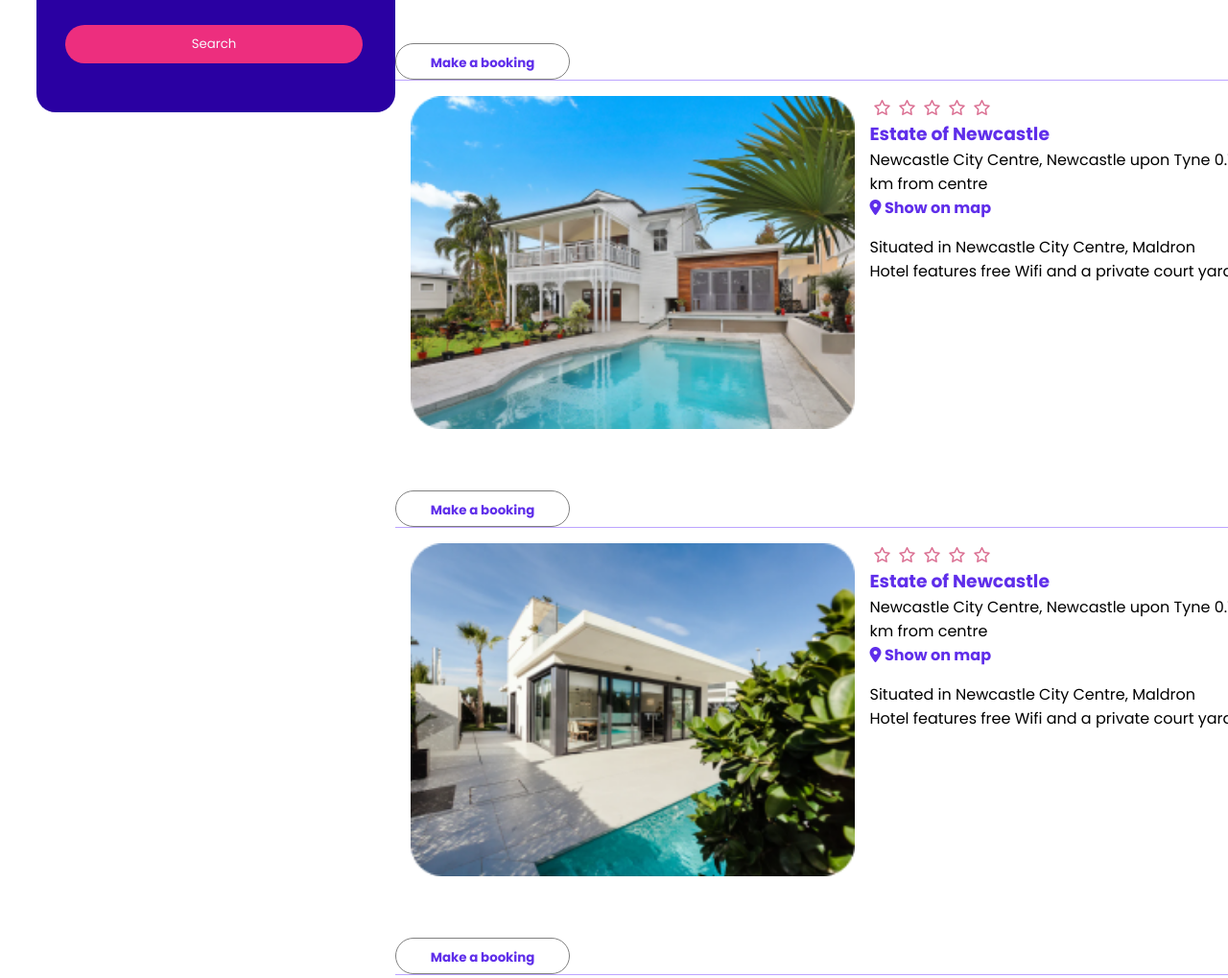
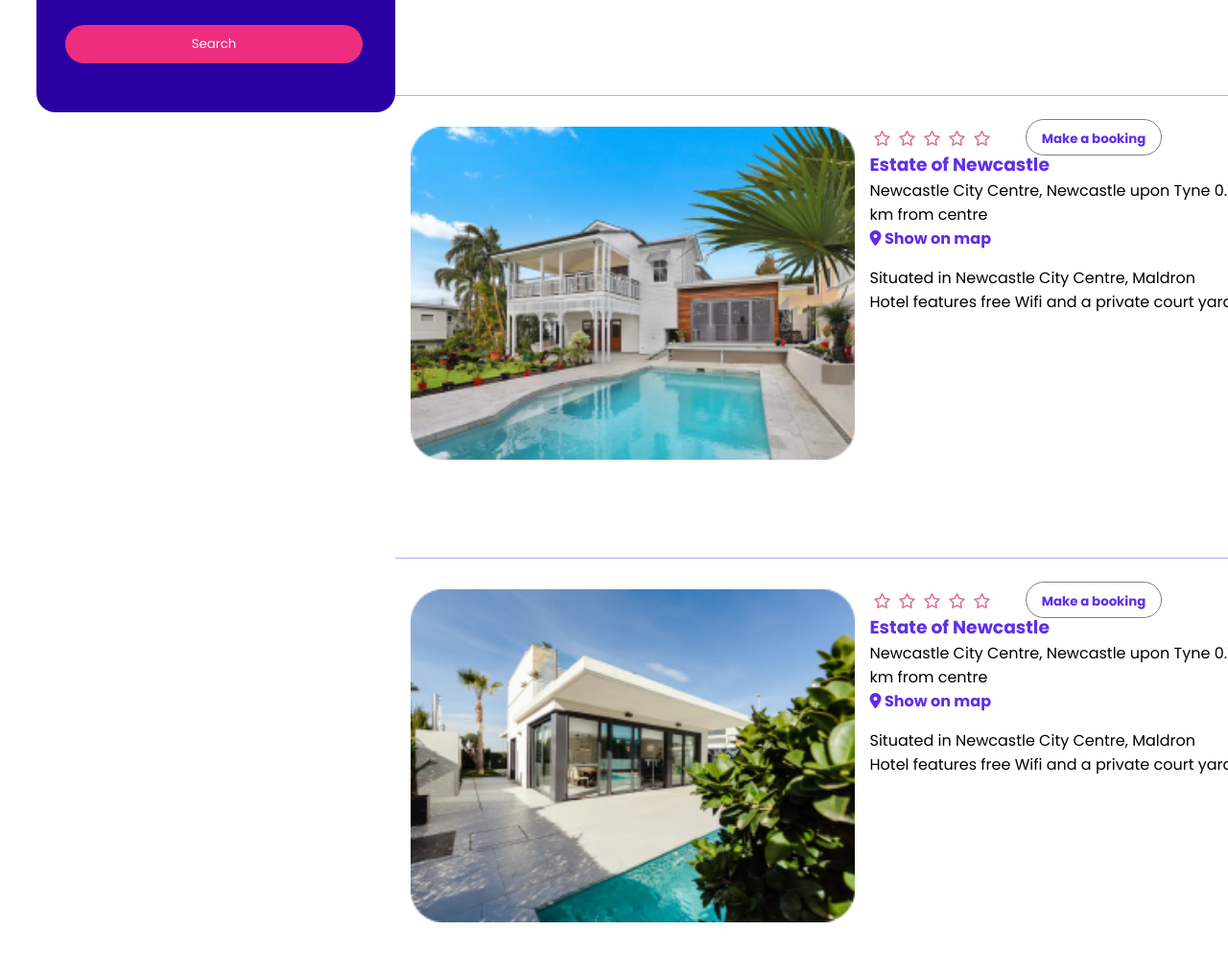
Before and after one commit to manuelaperezsimon/202207-w1chwe-adrian-arco-manuela-perez, a website: page index.html in a window 1280 px wide. Shown: the part 715-1734 px from the top of the page at 96% size. Drawn offline with nearby package versions, Linux system fonts and the light colour scheme; files that its build step writes are made by us from their sources.

Commit message:
resized margins and give position to transparent button on the house card

```diff
--- a/index.html
+++ b/index.html
@@ -104,7 +104,7 @@
   <p >Situated in Newcastle City Centre, Maldron Hotel features free Wifi and a private court yard</p>
   </div>
 </div>
-<button class="button button--small button--transparent" >Make a booking</button>
+<button class="button button--small button--transparent button--replace" >Make a booking</button>
 </article>
 
   <article class="house-card">
@@ -122,7 +122,7 @@
   <p >Situated in Newcastle City Centre, Maldron Hotel features free Wifi and a private court yard</p>
   </div>
 </div>
-<button class="button--small button--transparent">Make a booking</button>
+<button class="button--small button--transparent button--replace">Make a booking</button>
 </article>
 
   <article class="house-card">
@@ -140,7 +140,7 @@
   <p >Situated in Newcastle City Centre, Maldron Hotel features free Wifi and a private court yard</p>
   </div>
 </div>
-<button class="button--small button--transparent">Make a booking</button>
+<button class="button--small button--transparent button--replace" >Make a booking</button>
 </article>
 
  <article class="house-card hidden">
@@ -155,7 +155,7 @@
   <span>0.1 km from centre</span>
   <h4><i class="fa-solid fa-location-dot"></i> Show on map </h4>
   <p>Situated in Newcastle City Centre, Maldron Hotel features free Wifi and a private court yard</p>
-  <button class="button--small button--transparent">Make a booking</button>
+  <button class="button--small button--transparent button--replace">Make a booking</button>
 </article>
 </div>
 </div>
--- a/sass/components/_found-card.scss
+++ b/sass/components/_found-card.scss
@@ -64,6 +64,7 @@
   @media (min-width: 900px) {
     display: flex;
     flex-direction: column;
+    margin-top: 1rem;
   }
 }
 .house-card__info {
--- a/sass/partials/_button.scss
+++ b/sass/partials/_button.scss
@@ -12,6 +12,9 @@
   color: colors.$purple-color;
   font-weight: 700;
   margin: 0;
+  @media (min-width: 900px) {
+    width: 120px;
+  }
 }
 .container__button {
   display: flex;
@@ -27,3 +30,11 @@
   background-color: colors.$pink-color;
   color: colors.$white-color;
 }
+
+.button--replace {
+  @media (min-width: 900px) {
+    position: relative;
+    top: -90%;
+    right: -75%;
+  }
+}
```
Also changed, not shown: sass/components/_form.scss (+3 -16 lines).
